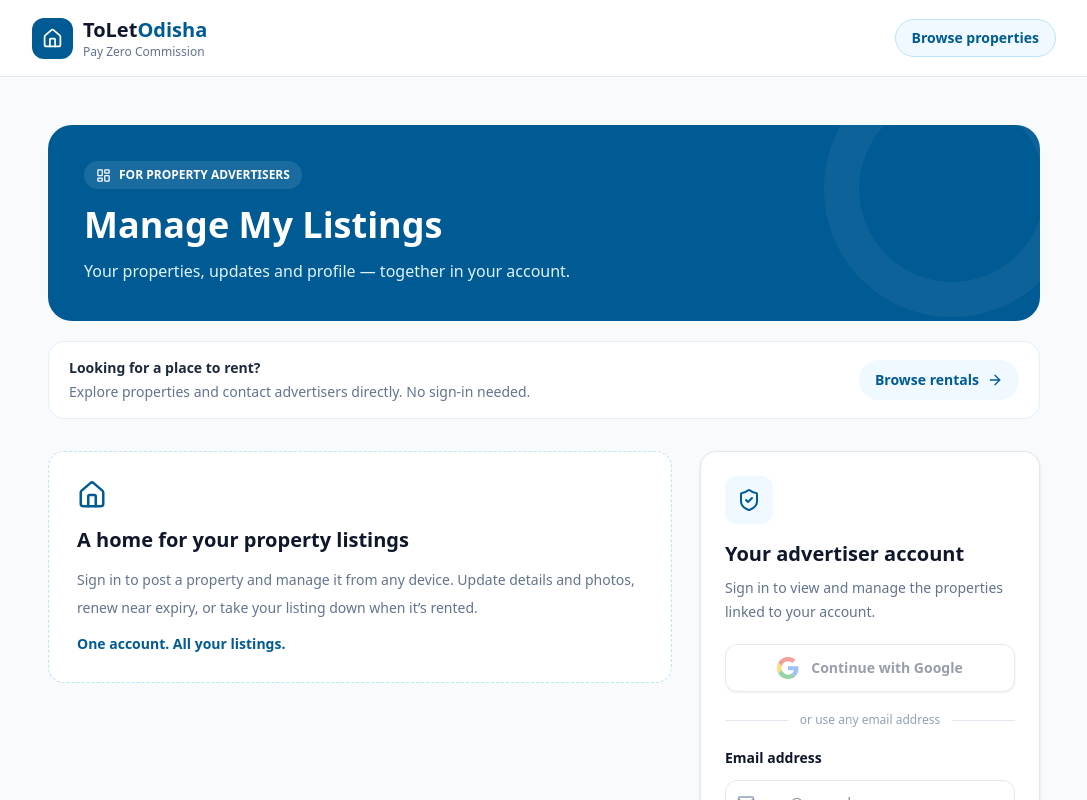
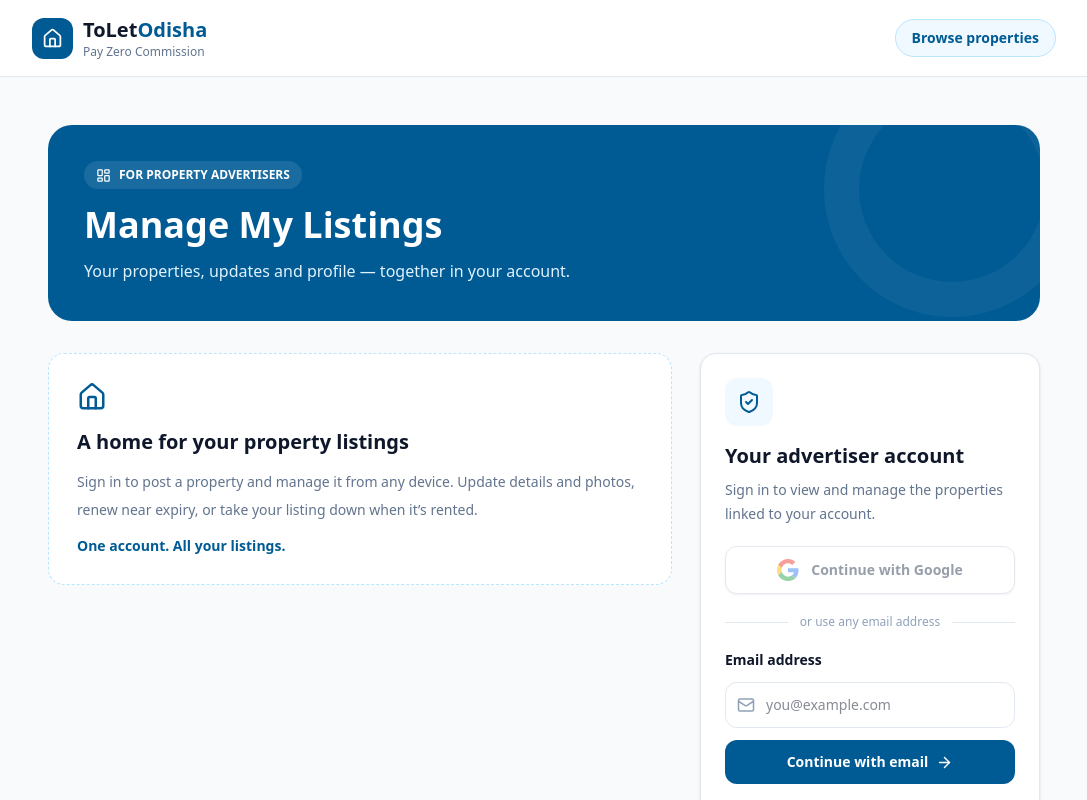
Before and after one commit to SURAJ-PANIGRAHI/tolet-odisha, a Next.js app: page /dashboard in a window 1280 px wide. Shown: the top 800 px of the page, without its empty margins (96-1183 px from the left). Built offline with nearby package versions, Linux system fonts and the light colour scheme; no server answers.

Commit message:
Remove tenant rental banner from advertiser dashboard

```diff
--- a/src/app/dashboard/page.tsx
+++ b/src/app/dashboard/page.tsx
@@ -2,7 +2,7 @@
 import Link from 'next/link';
 import { useEffect,useState } from 'react';
 import { useRouter } from 'next/navigation';
-import { House,LayoutDashboard,ArrowRight,ShieldCheck,LogOut,Mail } from 'lucide-react';
+import { House,LayoutDashboard,ShieldCheck,LogOut,Mail } from 'lucide-react';
 import { supabase } from '@/lib/supabase';
 import { useAdvertiserSession,isAdvertiserSession } from '@/components/AdvertiserSession';
 import { AdvertiserSignIn } from '@/components/AdvertiserSignIn';
@@ -26,7 +26,6 @@
  async function signOut(){const {error}=await supabase.auth.signOut();if(error)setMessage('Unable to sign out. Please try again.');}
  return <main className="min-h-screen bg-slate-50 pb-16"><header className="border-b border-slate-200 bg-white px-4 py-4"><div className="mx-auto flex max-w-5xl flex-wrap items-center justify-between gap-3"><Link href="/" className="flex items-center gap-2.5"><span className="rounded-xl bg-[#005B94] p-2.5 text-white"><House size={21}/></span><span className="text-xl font-extrabold text-slate-900">ToLet<span className="text-[#005B94]">Odisha</span><span className="block text-xs font-medium text-slate-500">Pay Zero Commission</span></span></Link><Link href="/" className="rounded-full border border-sky-200 bg-sky-50 px-4 py-2 text-sm font-bold text-[#005B94]">Browse properties</Link></div></header>
  <div className="mx-auto max-w-5xl px-4 pt-8 sm:pt-12"><section className="relative overflow-hidden rounded-3xl bg-[#005B94] p-7 text-white sm:p-9"><div className="pointer-events-none absolute -right-10 -top-16 h-64 w-64 rounded-full border-[35px] border-white/5"/><span className="inline-flex items-center gap-2 rounded-full bg-white/10 px-3 py-1.5 text-xs font-semibold"><LayoutDashboard size={15}/>FOR PROPERTY ADVERTISERS</span><h1 className="mt-4 text-3xl font-extrabold sm:text-4xl">Manage My Listings</h1><p className="mt-3 max-w-xl text-sm leading-7 text-sky-100 sm:text-base">Your properties, updates and profile — together in your account.</p></section>
- <div className="mt-5 flex flex-wrap items-center justify-between gap-3 rounded-2xl border border-sky-100 bg-white px-5 py-4"><div><h2 className="text-sm font-bold text-slate-800">Looking for a place to rent?</h2><p className="mt-1 text-sm text-slate-500">Explore properties and contact advertisers directly. No sign-in needed.</p></div><Link href="/" className="inline-flex shrink-0 items-center gap-2 rounded-full bg-sky-50 px-4 py-2.5 text-sm font-bold text-[#005B94]">Browse rentals<ArrowRight size={16}/></Link></div>
  {!ready?<p role="status" className="py-8 text-slate-500">Loading your dashboard…</p>:<div className="mt-8 grid items-start gap-7 lg:grid-cols-[minmax(0,1fr)_340px]"><div className="min-w-0 space-y-8">{signedIn?<><AccountListings key={session!.user.id}/>{session!.user.phone_confirmed_at?<section className="rounded-2xl border border-emerald-100 bg-emerald-50 p-6"><h2 className="font-bold text-emerald-800">WhatsApp verified ✓</h2><p className="mt-2 text-sm text-emerald-800">{session!.user.phone} · Ready for sign-in and matching listing badges.</p></section>:<WhatsAppVerification key={'whatsapp-'+session!.user.id}/>}<IdVerification key={'id-'+session!.user.id}/>{portalEnabled?<PortalAccount key={session!.user.id}/>:null}</>:<div className="rounded-2xl border border-dashed border-sky-200 bg-white p-7"><House size={30} className="text-[#005B94]"/><h2 className="mt-4 text-xl font-bold">A home for your property listings</h2><p className="mt-3 text-sm leading-7 text-slate-500">Sign in to post a property and manage it from any device. Update details and photos, renew near expiry, or take your listing down when it’s rented.</p><p className="mt-3 text-sm font-semibold text-[#005B94]">One account. All your listings.</p></div>}
 </div>
  <aside className="space-y-5">{signedIn?<section className="rounded-2xl border border-slate-200 bg-white p-6 shadow-sm"><h2 className="flex items-center gap-2 font-bold"><Mail className="text-[#005B94]" size={22}/>Your account</h2><p className="mt-3 break-all text-sm text-slate-600">{session?.user.email||('+'+(session?.user.phone||'').replace(/^\+/,''))}</p><p className="mt-3 text-sm font-semibold text-emerald-700">{session?.user.email_confirmed_at?'Email verified ✓':'Email: Not verified'}</p><button onClick={()=>void signOut()} className="mt-5 inline-flex items-center gap-2 rounded-xl border border-slate-200 px-4 py-2 text-sm font-semibold text-slate-600"><LogOut size={16}/>Sign out</button></section>:<AdvertiserSignIn/>}{signedIn&&<AccountContact key={session!.user.id} user={session!.user}/>}
```
